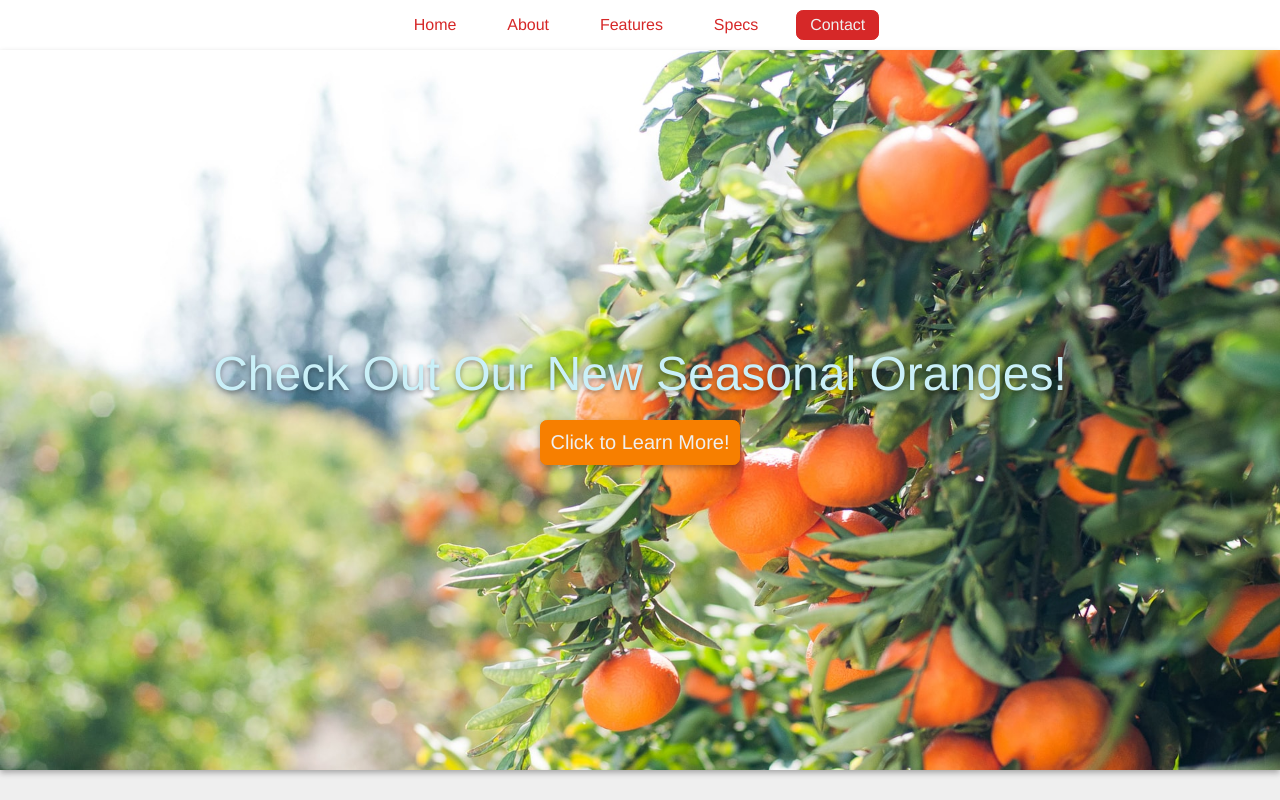
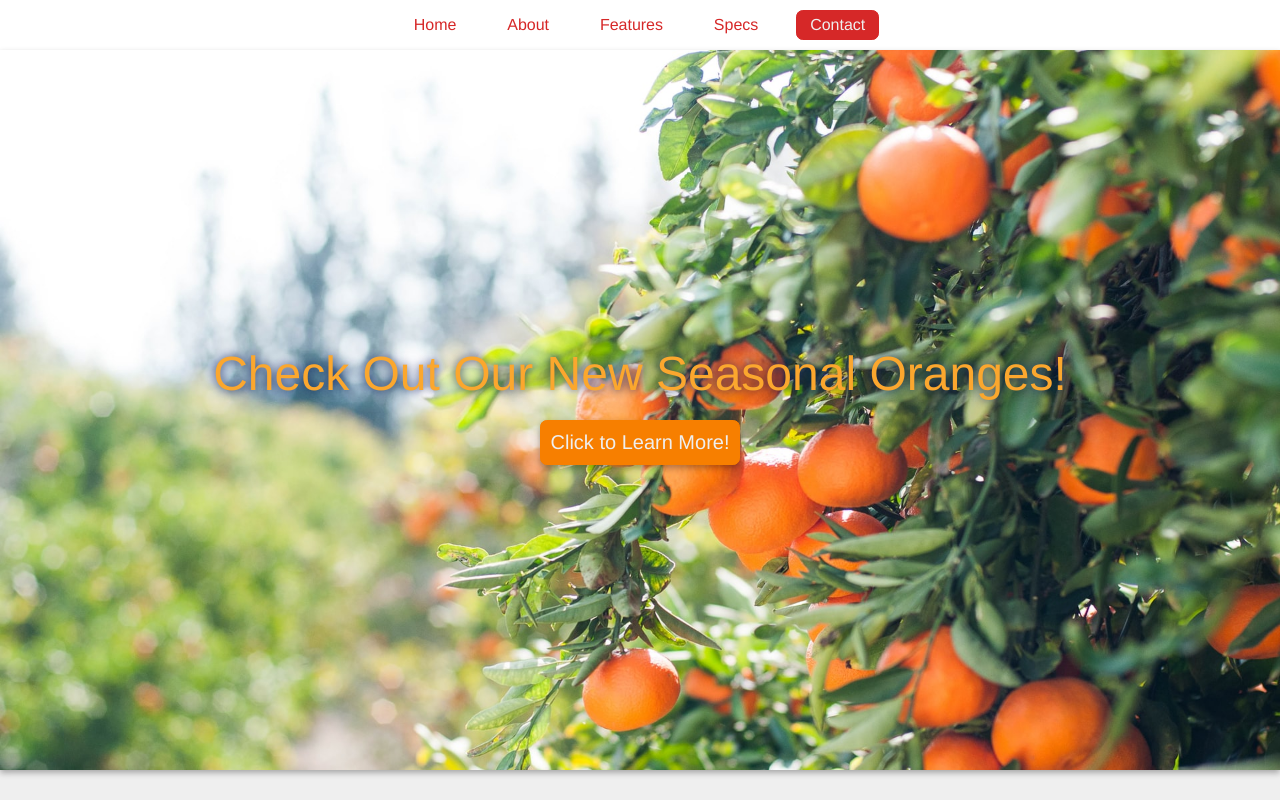
Before and after one commit to william-shelly/sass-page, a website: page index.html in a window 1280 px wide. Drawn offline with nearby package versions, Linux system fonts and the light colour scheme.

Commit message:
Changing color of orange

```diff
--- a/scss/_font.scss
+++ b/scss/_font.scss
@@ -1,8 +1,8 @@
 .text-shadow-30 {
-    text-shadow: 0 2px 5px rgba(0,0,0,.4);
+    text-shadow: 0 0 10px rgba(6,21,91,.9);
 }
 
 h1 {
     font-size: 3rem;
-    color: $color-blue;
+    color: $color-secondary-B;
 }
--- a/scss/_theme.scss
+++ b/scss/_theme.scss
@@ -1,6 +1,7 @@
 $font-stack: Helvetica, sans-serif;
 $color-primary: #D62828;    // Crimson Red PC 924
 $color-secondary: #F77F00;  // Sunburst Yellow PC 917
+$color-secondary-B: #fba72e;
 $color-tri: #FCBF49;        // Goldenrod PC 1034
 $color-four: #EAE2B7;       // Ginger Root PC 1084
 $color-gray: #003049;       // Cool Gray C10
```
Also changed, not shown: css/style.css.
